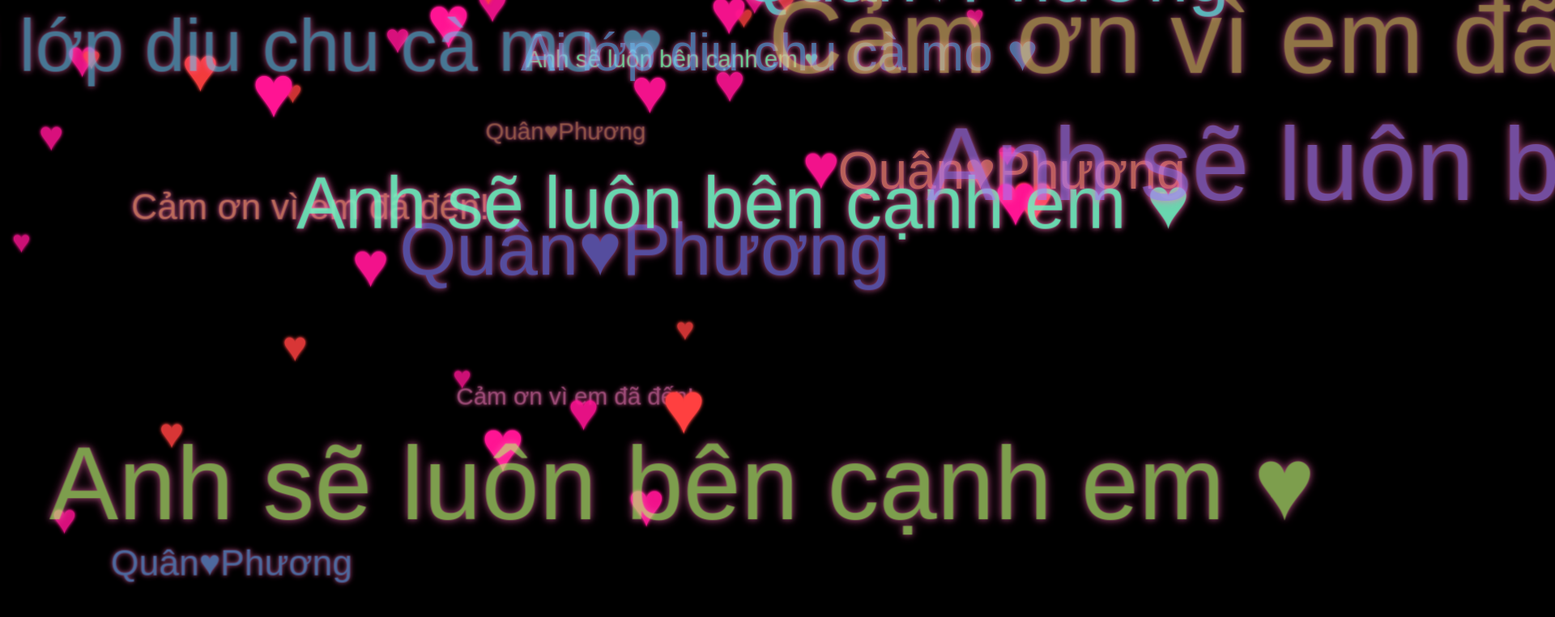
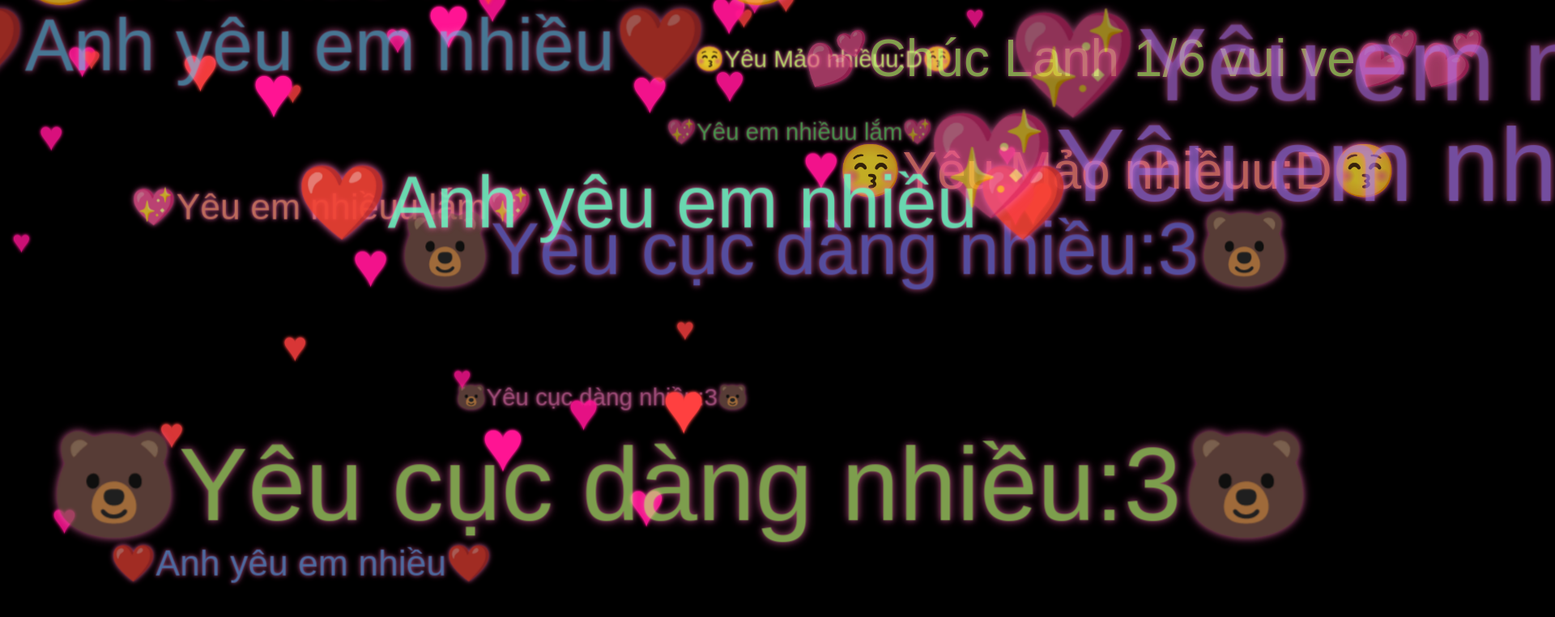
Before and after one commit to love-forever3/love44, a plain HTML site: page index.html in a window 1280 px wide. Shown: the top 762 px of the page at 81% size, 1920 px wide, since content can reach past the window. Drawn offline with Linux system fonts and the light colour scheme.

Commit message:
Update index.html

```diff
--- a/index.html
+++ b/index.html
@@ -134,10 +134,42 @@
     </audio>
     <script>
         const texts = [
-            "Cảm ơn vì em đã đến!",
-            "Ai lớp diu chu cà mo ♥",
-            "Anh sẽ luôn bên cạnh em ♥",
-            "Quân♥Phương"
+           "❤️Anh yêu em nhiều❤️",
+
+  "💕Chúc Lanh 1/6 vui ve💕💕",
+
+  "🐻Yêu cục dàng nhiều:3🐻",
+
+  "💖Yêu em nhiềuu lắm💖",
+
+  "😚Yêu Mảo nhiềuu:D😚",
+   "❤️Anh yêu em nhiều❤️",
+
+  "💕Chúc Lanh 1/6 vui ve💕💕",
+
+  "🐻Yêu cục dàng nhiều:3🐻",
+
+  "💖Yêu em nhiềuu lắm💖",
+
+  "😚Yêu Mảo nhiềuu:D😚",
+   "❤️Anh yêu em nhiều❤️",
+
+  "💕Chúc Lanh 1/6 vui ve💕💕",
+
+  "🐻Yêu cục dàng nhiều:3🐻",
+
+  "💖Yêu em nhiềuu lắm💖",
+
+  "😚Yêu Mảo nhiềuu:D😚",
+   "❤️Anh yêu em nhiều❤️",
+
+  "💕Chúc Lanh 1/6 vui ve💕💕",
+
+  "🐻Yêu cục dàng nhiều:3🐻",
+
+  "💖Yêu em nhiềuu lắm💖",
+
+  "😚Yêu Mảo nhiềuu:D😚",
         ];
 
         const scene = document.getElementById("scene");
```
